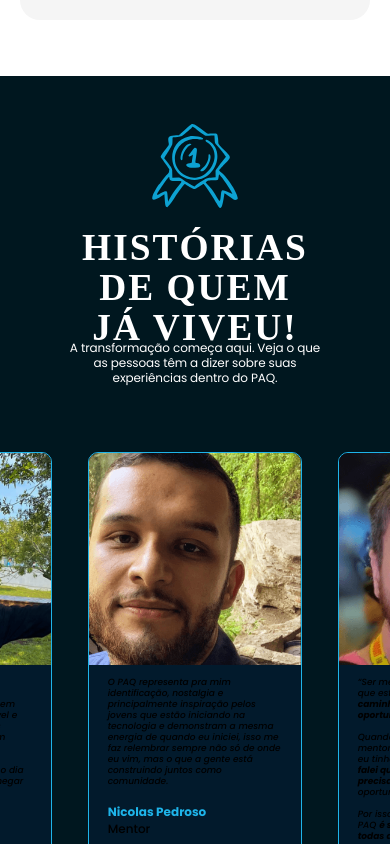
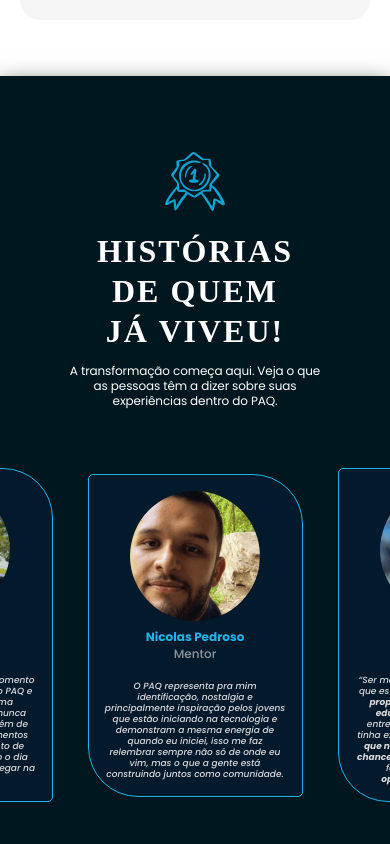
Before and after one commit to LAYSEGABI/Site-paq-25, a Next.js app: page / in a window 390 px wide. Shown: the part 6740-7584 px from the top of the page. Built offline with nearby package versions, Linux system fonts and the light colour scheme; a web font is replaced by a local one.

Commit message:
depoimentos atualizados

```diff
--- a/src/app/components/Depoimentos/CardDepoimento.module.css
+++ b/src/app/components/Depoimentos/CardDepoimento.module.css
@@ -1,33 +1,37 @@
 .card {
   display: flex;
-  width: 300px;
-  padding-bottom: 31.07px;
+  width: 320px;
+  padding: 1rem;
   flex-direction: column;
   align-items: center;
-  gap: 10px;
-  border-radius: 10px;
+  gap: 5px;
+  border-radius: 5px 50px;
   background: #0825504b;
   text-align: left;
   border: 1px solid #1EB4E9;
-  overflow: hidden;
 }
 
 .card_figure {
+  display: flex;
+  flex-direction: column;
   width: 100%;
+  align-items: center;
+  justify-content: center;
+  text-align: center;
 }
 
 .card_image {
-  width: 300px;
-  height: 300px;
-  flex-shrink: 0;
+  width: 150px;
+  height: 150px;
+  border-radius: 100%;
   object-fit: cover;
 }
 
 .descricao {
   display: flex;
-  padding: 0px 19.204px;
   flex-direction: column;
   align-items: flex-start;
+  text-align: center;
   gap: 8.802px;
   align-self: stretch;
 }
@@ -46,8 +50,9 @@
   display: flex;
   width: 252.148px;
   padding: 8px 0px;
+  justify-content: center;
   flex-direction: column;
-  align-items: flex-start;
+  text-align: center;
   gap: 2px;
 }
 
@@ -79,21 +84,19 @@
 
   .card {
     display: flex;
-    width: 214.982px;
-    height: 467.8px;
+    width: 215px;
     flex-direction: column;
     align-items: center;
     gap: 12px;
   }
 
   .card_image {
-    width: 214.982px;
-    height: 211.797px;
+    width: 130px;
+    height: 130px;
     flex-shrink: 0;
   }
 
   .texto {
-    color: #000;
     font-family: Poppins;
     font-size: 9px;
     font-style: italic;
@@ -113,7 +116,6 @@
   }
 
   .cargo {
-    color: #000;
     font-family: Poppins;
     font-size: 12px;
     font-style: normal;
--- a/src/app/components/Depoimentos/CardDepoimento.tsx
+++ b/src/app/components/Depoimentos/CardDepoimento.tsx
@@ -7,13 +7,14 @@
     <div className={style.card} key={id}>
       <figure className={style.card_figure}>
         <Image src={pathFoto} alt="" className={style.card_image} />
+         <div className={style.nameRole}>
+          <h3 className={style.nome}>{name}</h3>
+          <p className={style.cargo}>{role}</p>
+        </div>
       </figure>
       <article className={style.descricao}>
         <p className={style.texto} dangerouslySetInnerHTML={{__html: text}}/>
-        <div className={style.nameRole}>
-          <h3 className={style.nome}>{name}</h3>
-          <p className={style.cargo}>{role}</p>
-        </div>
+
       </article>
     </div>
   );
--- a/src/app/components/Depoimentos/Depoimentos.module.css
+++ b/src/app/components/Depoimentos/Depoimentos.module.css
@@ -4,8 +4,10 @@
     flex-direction: column;
     align-items: center;
     justify-content: center;
-    padding-bottom: 107px;
+    padding: 4rem 0;
+    box-shadow: 0px 5px 20px rgba(0, 0, 0, 0.541);
 }
+
 .carrossel {
     width: 100%;
 }
@@ -16,7 +18,7 @@
     padding: 10px 0px;
     flex-direction: column;
     align-items: center;
-    gap: 57px;
+    gap: 30px;
     margin: 0 auto;
 }
 
@@ -24,18 +26,17 @@
     display: flex;
     flex-direction: column;
     align-items: center;
-    gap: 31px;
+    gap: 15px;
 }
 
 .text_paragrafoEimg {
     display: flex;
     flex-direction: column;
     align-items: center;
-    gap: 12px;
 }
 
 .text_paragrafoEimg p {
-    color: #FFF;
+    color: #ffffff;
     text-align: center;
     font-family: Poppins;
     font-size: 1em;
@@ -43,6 +44,7 @@
     font-weight: 400;
     letter-spacing: -0.01rem;
     width: 500px;
+    padding-bottom: 2.5rem;
 }
 
 .imgETitulo {
@@ -80,13 +82,18 @@
 }
 
 @media (max-width:768px) {
-    .custom_arrows{
+    .custom_arrows {
         display: none;
     }
 }
 
 
 @media (min-width:320px) and (max-width:740px) {
+
+    .container {
+        padding: 1rem 0;
+    }
+
     .text_historias {
         display: flex;
         width: 319px;
@@ -120,20 +127,23 @@
 
     .imgETitulo {
         display: flex;
-        width: 203px;
-        height: 184px;
+        width: 100%;
         flex-direction: column;
         justify-content: center;
         align-items: center;
         gap: 20px;
         flex-shrink: 0;
+
+        &:first-child {
+            width: 60px;
+        }
     }
 
     .imgETitulo h3 {
-        color: #FFF;
+        color: #ffffff;
         text-align: center;
         font-family: "PP Formula Condensed";
-        font-size: 37.405px;
+        font-size: 2rem;
         font-style: normal;
         font-weight: 700;
         line-height: 40px;
@@ -145,6 +155,7 @@
         width: 254px;
         color: #FFF;
         text-align: center;
+        padding-bottom: 0;
         font-family: Poppins;
         font-size: 12px;
         font-style: normal;
--- a/src/app/components/Depoimentos/Depoimentos.tsx
+++ b/src/app/components/Depoimentos/Depoimentos.tsx
@@ -54,13 +54,13 @@
           slidesPerView={1.6}
           breakpoints={{
             900: {
-              slidesPerView: 2,
+              slidesPerView: 3,
             },
             1024: {
               slidesPerView: 3,
             },
             1150: {
-              slidesPerView: 4,
+              slidesPerView: 3.6,
             },
             1280: {
               slidesPerView: 3.8,
--- a/src/app/components/Depoimentos/cards.ts
+++ b/src/app/components/Depoimentos/cards.ts
@@ -19,7 +19,7 @@
   {
     id: 1,
     pathFoto: thiagoCerutti,
-    text: "“Ser mentor do PAQ é ter a certeza de que estamos <strong>pavimentando o caminho para proporcionar oportunidades para os educandos</strong>. <br><br>Quando fiz a entrevista para ser mentor do PAQ me foi questionado se eu tinha experiência em mentorias, <strong>falei que não tinha mas que só precisava de uma oportunidade</strong>, e a oportunidade me foi dada. <br><br>Por isso acredito que fazer parte do PAQ <strong>é sobre criar oportunidades para todas as partes</strong>.”",
+    text: "“Ser mentor do PAQ é ter a certeza de que estamos <strong>abrindo caminhos para proporcionar oportunidades aos educandos</strong>. Quando fiz minha entrevista, me perguntaram se eu tinha experiência em mentorias. <strong>Disse que não, mas só precisava de uma chance</strong>, e a tive. Por isso, acredito que fazer parte do PAQ <strong>é criar oportunidades para todos</strong>.”",
     name: "Thiago Cerutti",
     role: "Mentor",
   },
@@ -33,7 +33,7 @@
   {
     id: 3,
     pathFoto: hadjamirisRochaSilva,
-    text: "Aos 15 anos, comecei a me interessar por tecnologia através do “Prototipando a Quebrada”, que me apresentou novidades inesperadas. Com o PAQ, explorei o mercado de tecnologia e suas profissões, descobrindo mais sobre mim mesma e desenvolvendo habilidades técnicas e interpessoais. Inicialmente, queria seguir na área de design de interface para sites e aplicativos, mas ficava frustrada por não ver minhas criações em prática. Em 2024, decidi explorar a programação e me apaixonei por ela, percebendo que era o caminho que eu gostaria de seguir.",
+    text: "Aos 15 anos, conheci a tecnologia pelo PAQ, que me trouxe descobertas inesperadas. Explorei o mercado, desenvolvi habilidades e me conheci melhor. No início, queria design de interfaces, mas me frustrava por não ver tudo ganhar vida. Em 2024, mergulhei na programação e <strong>me apaixonei pelo caminho que quero seguir</strong>.",
     name: "Hadjamiris Rocha Silva",
     role: "Educanda",
   },
@@ -47,21 +47,21 @@
   {
     id: 5,
     pathFoto: juliaBandeiraBusch,
-    text: "Muitos dizem que o PAQ é uma família, e até uns meses atrás eu não tinha tanta fé nisso. Mas vivendo cada dia da imersão intensamente, descobri que o PAQ não é apenas uma família, mas também é movimento. Em casa, eu tenho apoio da minha mãe. Porém, como ela não entende de tecnologia, só me incentiva a tentar. No PAQ, eu tenho o incentivo para tentar, errar, acertar, buscar conhecer mais, trocar ideia, ir atrás sozinha, etc. E se caso der errado, a gente compartilha o erro e aprende junto. O PAQ é o movimento de compartilhar e criar juntos.",
+    text: "Muitos dizem que o PAQ é uma família, e até meses atrás eu não tinha tanta certeza. Mas, vivendo cada dia da imersão, percebi que o PAQ <strong>é família e movimento</strong>. Em casa, minha mãe me apoia, mas não entende de tecnologia. No PAQ, além do incentivo, <strong>aprendemos juntos, erramos e crescemos</strong>.",
     name: "Júlia Bandeira Busch",
     role: "Educanda",
   },
   {
     id: 6,
     pathFoto: leonardoMartins,
-    text: "Comecei acreditando que estaria apoiando a instituição como voluntário, porém com tempo entendi que estar próximo ao PAQ é parte da minha jornada de formação como líder, tenho a oportunidade de estar próximo de uma geração que está se inserindo no mercado, com uma visão de mundo inovadora e diversa, para além de contribuir com a instituição e com os jovens, sou constantemente impulsionado no meu próprio desenvolvimento.",
+    text: "Comecei achando que apenas apoiaria a instituição como voluntário, mas com o tempo percebi que estar no PAQ faz parte da minha formação como líder. Tenho a chance de acompanhar uma geração inovadora e diversa no mercado. Além de contribuir, <strong>sou impulsionado no meu próprio crescimento</strong>.",
     name: "Leonardo Martins",
     role: "Mentor",
   },
   {
     id: 7,
     pathFoto: igorRohrigSouza,
-    text: "PAQ é força, resiliência, aprendizado, colo, puxão de orelha, companhia... PAQ é sinônimo de FAMÍLIA!",
+    text: "PAQ é força, resiliência, aprendizado, colo, puxão de orelha e companhia. É onde erramos, acertamos e seguimos juntos. No PAQ, encontramos apoio para crescer, evoluir e transformar nosso futuro. <strong>PAQ é sinônimo de família, de oportunidades e de um movimento que nos impulsiona a ir além!</strong>",
     name: "Igor Rohrig Souza",
     role: "Educando",
   },
```
